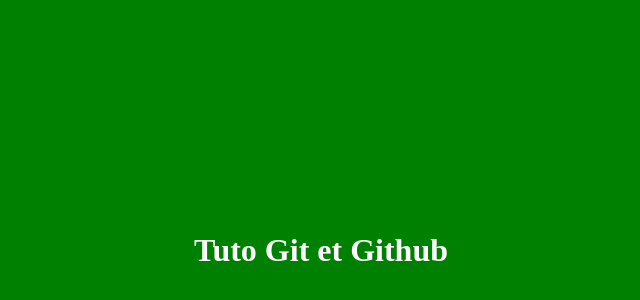
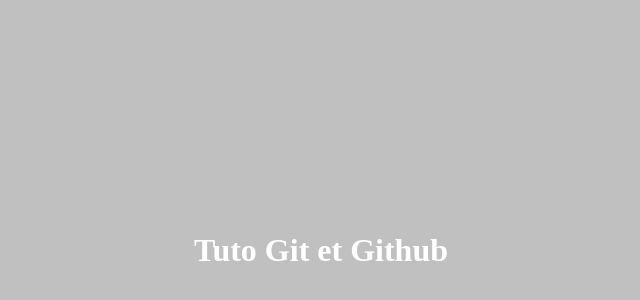
Before and after one commit to Emile-G12/Fichiers-html, a plain HTML site: page index.html in a window 1280 px wide. Shown: the part 42-342 px from the top of the page, without its empty margins (319-959 px from the left). Drawn offline with Linux system fonts and the light colour scheme.

Commit message:
modif de la couleur de fond

```diff
--- a/index.html
+++ b/index.html
@@ -6,7 +6,7 @@
     <meta http-equiv="X-UA-Compatible" content="ie=edge">
     <title>Document</title>
 </head>
-<body style="background-color: green">
+<body style="background-color:silver">
     <h1 style="padding-top:20%; padding-bottom:20%; text-align: center;color: white;">Tuto Git et Github</h1>
 
 </body>
```
